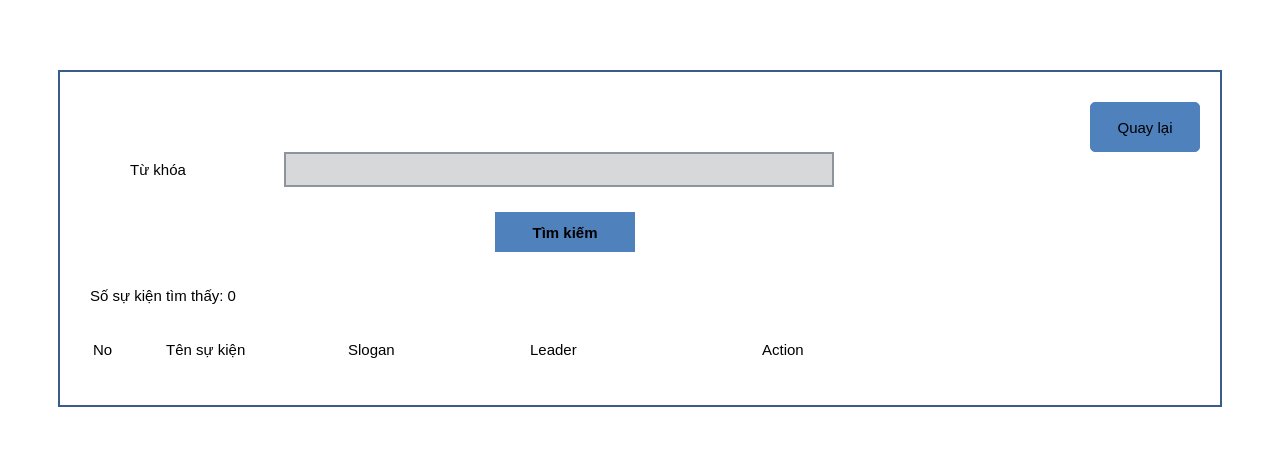
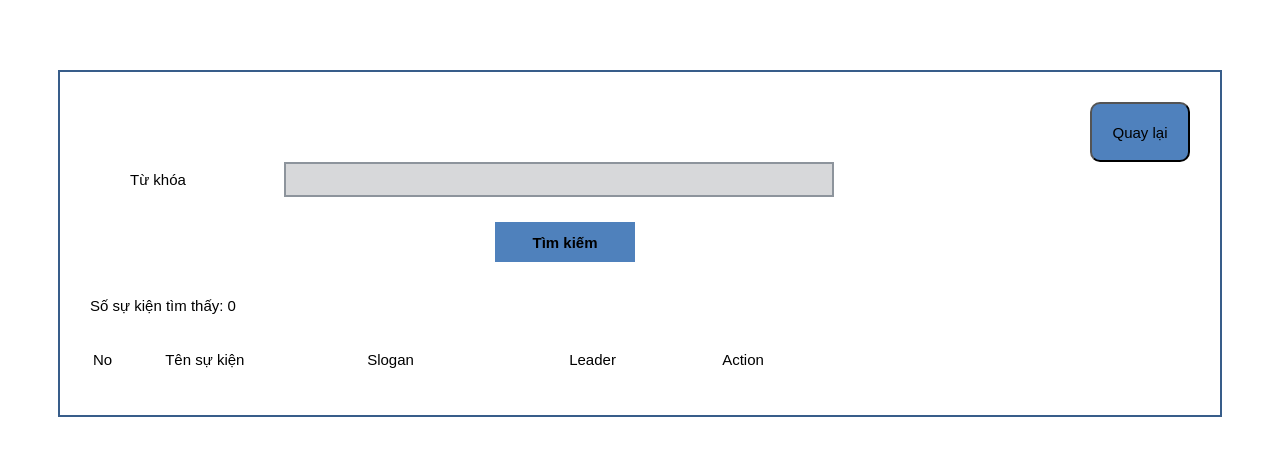
Before and after one commit to maih1/-No5_quan_ly_su_kien, a PHP site: page /app/view/eventsearch/EventSearch.php in a window 1280 px wide. Shown: the top 456 px of the page. Run offline with PHP 8.4, Linux system fonts and the light colour scheme; the template is opened without the code that fills it, so the values that code supplies are empty.

Commit message:
Add files via upload

```diff
--- a/web/css/EventSearch.css
+++ b/web/css/EventSearch.css
@@ -48,29 +48,25 @@ form {
     width: 140px;
     height: 40px;
 }
-.button-search-block:hover {
-    background-color: #e4f6ff;
-}
 .search-table{
-	margin-top:30px;
+margin-top:30px;
 }
 .search-no-th{
 
 	text-align: left;
-	width:50px;
+	margin-right:0px;
 	font-weight:lighter;
 }
 .search-th{
 	text-align: left;
 	font-weight:lighter;
-    padding: 5px 20px;
-	width:140px;
+    padding: 5px 50px;
+	width: 100px;
 }
 .action-th{
 	text-align: left;
 	font-weight:lighter;
-    padding: 5px 70px;
-	width:320px;
+	width: 400px;
 }
 .action-button{
 	font-weight:bold;
@@ -92,15 +88,8 @@ form {
 }
 #back {
     margin-left: 1000px;
-    width: 110px;
-    height: 50px;
-    color: rgb(0, 0, 0);
-    padding: 10px;
+    width: 100px;
+    height: 60px;
     background-color: #4f81bd;
-    border:1px solid #4f81bd;
-    cursor: pointer;
-    border-radius: 5px;
+    border-radius: 10px;
 }
-#back:hover {
-    background-color: #e4f6ff;
-}
```
